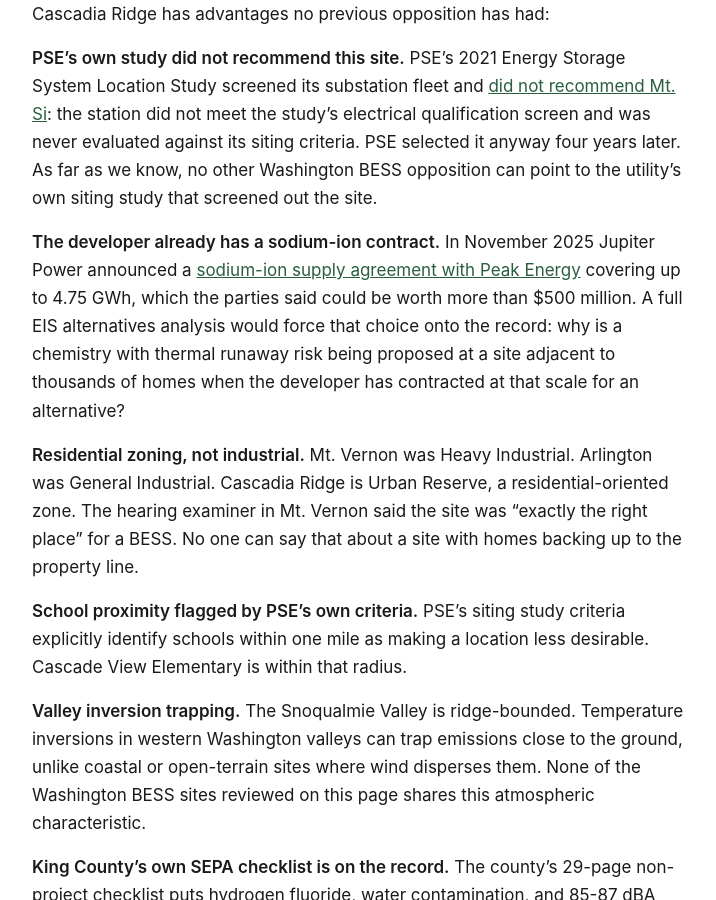
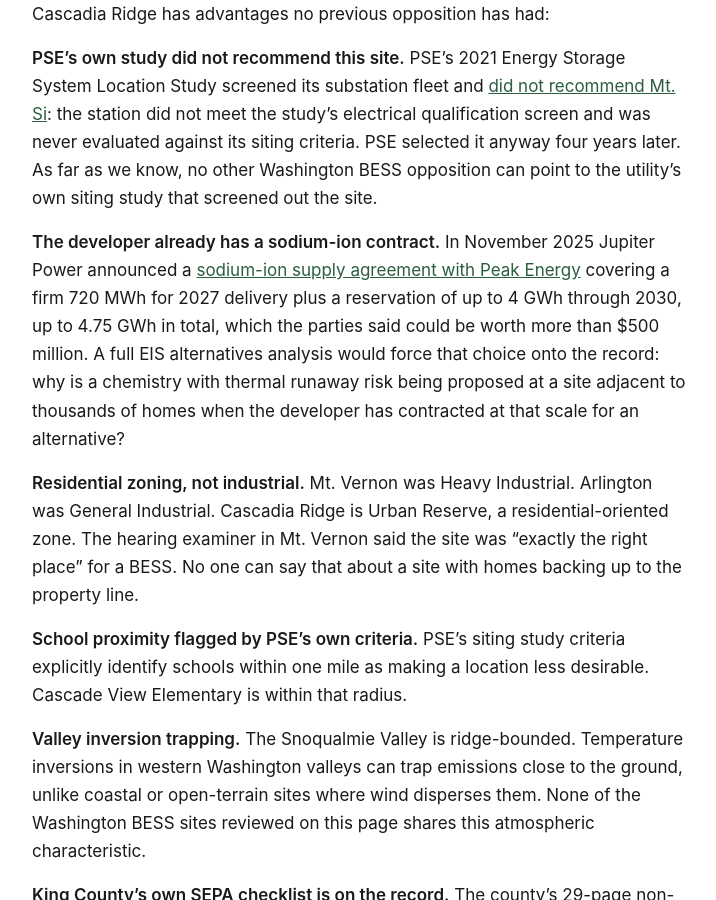
Before and after one commit to calef/cascadia-ridge-bess, a Jekyll site: the page built from _pages/wa-bess-sepa.md, in a window 1280 px wide and 900 px high, scrolled down 6936 px. Shown: the whole window, without its empty margins (280-996 px from the left). Built offline with Jekyll 4.4.1, drawn with Linux system fonts in a browser that asks for light colours.

Commit message:
Deploy site 2026-07-30-174116

```diff
--- a/_pages/wa-bess-sepa.md
+++ b/_pages/wa-bess-sepa.md
@@ -140,7 +140,7 @@ Every Washington BESS project that went through SEPA was approved. But Cascadia
 
 **PSE's own study did not recommend this site.** PSE's 2021 Energy Storage System Location Study screened its substation fleet and [did not recommend Mt. Si](/project#siting-study): the station did not meet the study's electrical qualification screen and was never evaluated against its siting criteria. PSE selected it anyway four years later. As far as we know, no other Washington BESS opposition can point to the utility's own siting study that screened out the site.
 
-**The developer already has a sodium-ion contract.** In November 2025 Jupiter Power announced a [sodium-ion supply agreement with Peak Energy](https://www.prnewswire.com/news-releases/peak-energy-signs-4-75-gwh-contract-with-jupiter-power-for-industry-leading-sodium-ion-battery-storage-systems-302612467.html) covering up to 4.75 GWh, which the parties said could be worth more than $500 million. A full EIS alternatives analysis would force that choice onto the record: why is a chemistry with thermal runaway risk being proposed at a site adjacent to thousands of homes when the developer has contracted at that scale for an alternative?
+**The developer already has a sodium-ion contract.** In November 2025 Jupiter Power announced a [sodium-ion supply agreement with Peak Energy](https://www.prnewswire.com/news-releases/peak-energy-signs-4-75-gwh-contract-with-jupiter-power-for-industry-leading-sodium-ion-battery-storage-systems-302612467.html) covering a firm 720 MWh for 2027 delivery plus a reservation of up to 4 GWh through 2030, up to 4.75 GWh in total, which the parties said could be worth more than $500 million. A full EIS alternatives analysis would force that choice onto the record: why is a chemistry with thermal runaway risk being proposed at a site adjacent to thousands of homes when the developer has contracted at that scale for an alternative?
 
 **Residential zoning, not industrial.** Mt. Vernon was Heavy Industrial. Arlington was General Industrial. Cascadia Ridge is Urban Reserve, a residential-oriented zone. The hearing examiner in Mt. Vernon said the site was "exactly the right place" for a BESS. No one can say that about a site with homes backing up to the property line.
 
```
